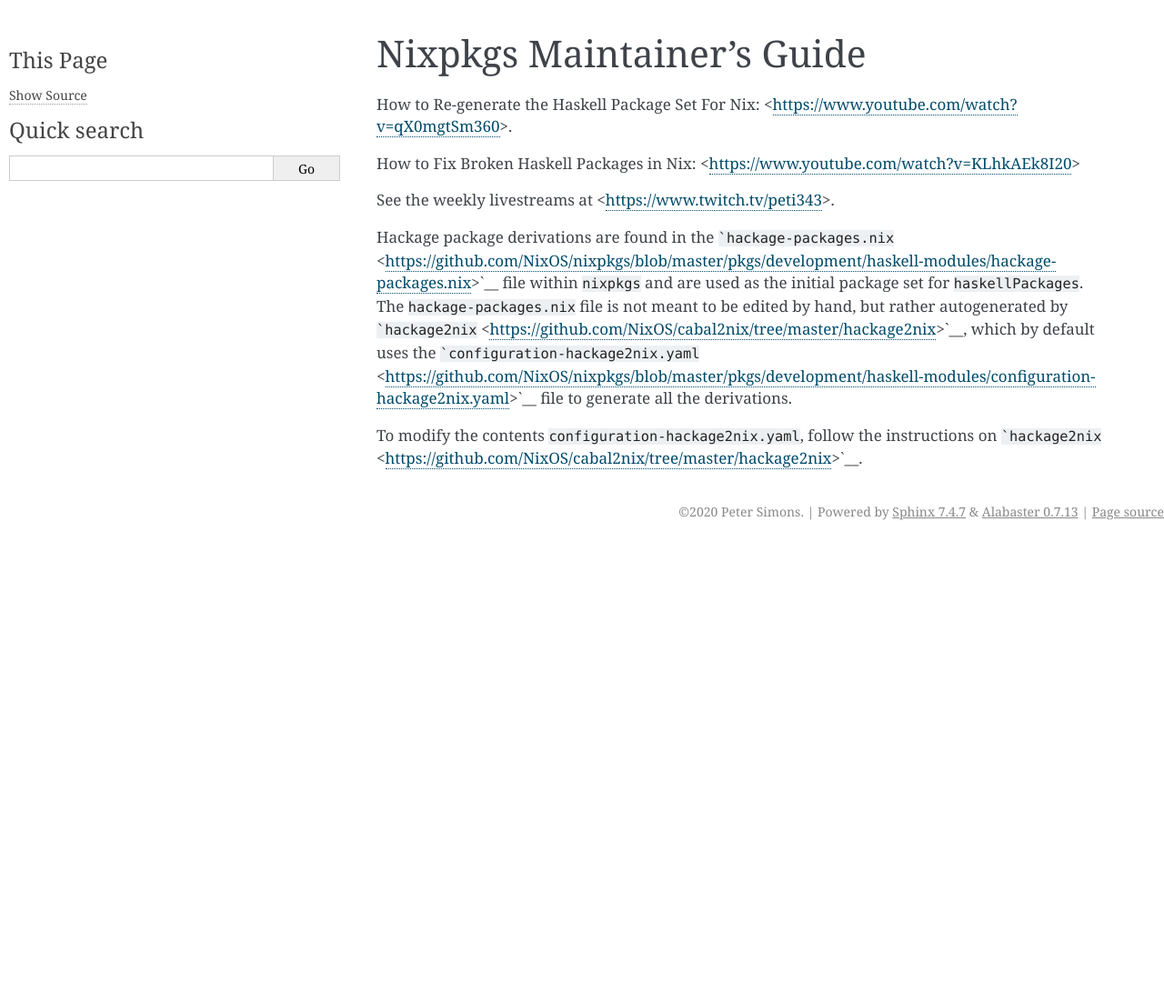
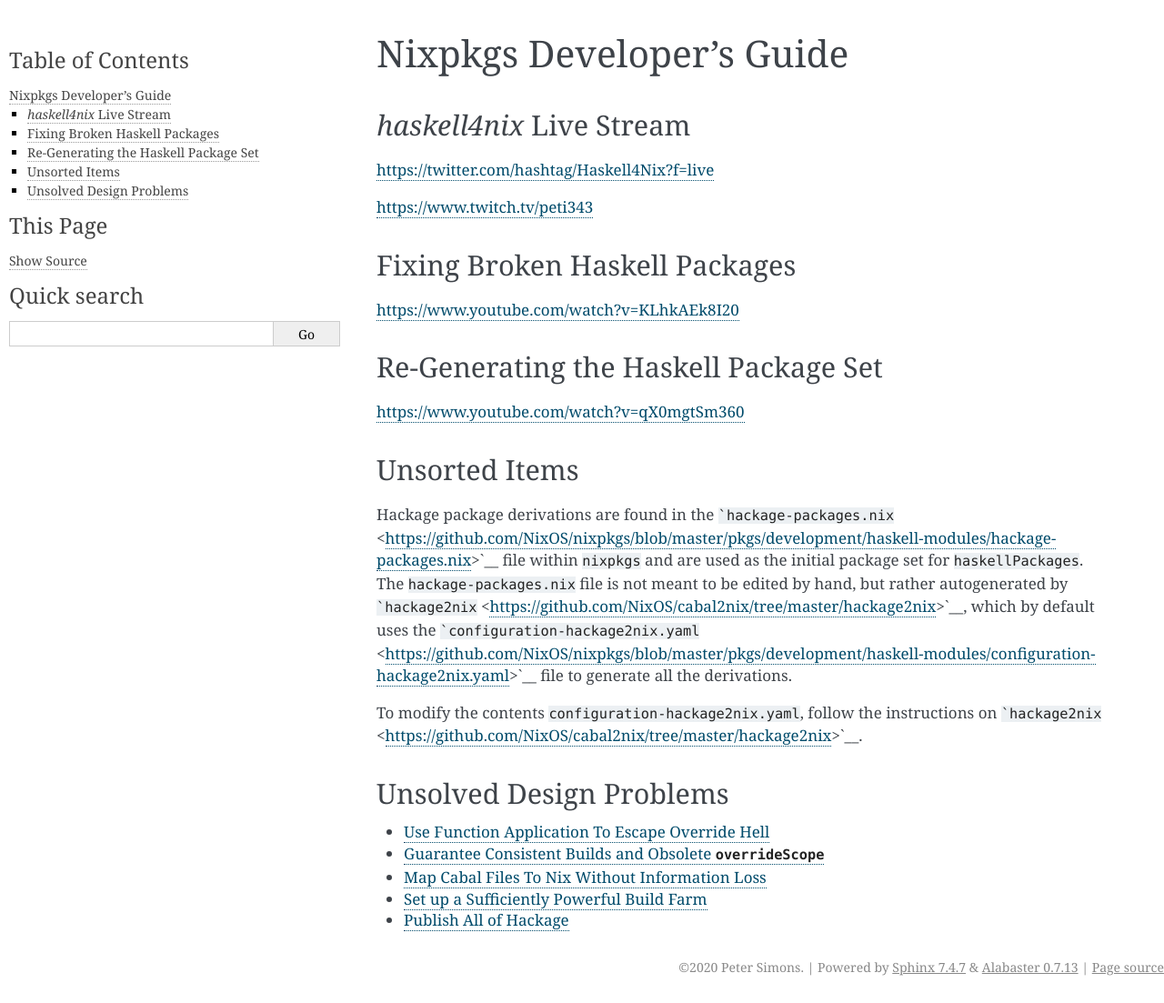
Before and after one commit to NixOS/cabal2nix, a Sphinx documentation site: the page built from doc/nixpkgs-developers-guide.rst, in a window 1280 px wide and 1103 px high. Shown: the whole window at 91% size. Built offline with Sphinx 7.4.7, drawn with Linux system fonts in a browser that asks for light colours.

Commit message:
Restructure the documentation.

````diff
--- a/doc/conf.py
+++ b/doc/conf.py
@@ -1,61 +1,35 @@
 # Configuration file for the Sphinx documentation builder.
 #
-# This file only contains a selection of the most common options. For a full
-# list see the documentation:
 # https://www.sphinx-doc.org/en/master/usage/configuration.html
-
-# -- Path setup --------------------------------------------------------------
-
-# If extensions (or modules to document with autodoc) are in another directory,
-# add these directories to sys.path here. If the directory is relative to the
-# documentation root, use os.path.abspath to make it absolute, like shown here.
-#
-# import os
-# import sys
-# sys.path.insert(0, os.path.abspath('.'))
-
+# https://alabaster.readthedocs.io/en/latest/customization.html
 
 # -- Project information -----------------------------------------------------
 
 project = 'haskell4nix'
 copyright = '2020 Peter Simons'
 author = 'Peter Simons'
-
-# The full version, including alpha/beta/rc tags
 release = '1'
-
 
 # -- General configuration ---------------------------------------------------
 
-# Add any Sphinx extension module names here, as strings. They can be
-# extensions coming with Sphinx (named 'sphinx.ext.*') or your custom
-# ones.
-extensions = [
-]
-
-# Add any paths that contain templates here, relative to this directory.
-templates_path = ['_templates']
-
-# List of patterns, relative to source directory, that match files and
-# directories to ignore when looking for source files.
-# This pattern also affects html_static_path and html_extra_path.
-exclude_patterns = ['_build', 'Thumbs.db', '.DS_Store']
-
+extensions = ['recommonmark']
+# templates_path = ['_templates']
+exclude_patterns = ['_build', 'slides']
 
 # -- Options for HTML output -------------------------------------------------
-
-# The theme to use for HTML and HTML Help pages.  See the documentation for
-# a list of builtin themes.
 #
 html_theme = 'alabaster'
 html_theme_options = {
-  # 'fixed_sidebar': False,
-  # 'sidebar_collapse': True,
-    'page_width': "100%",
-    'sidebar_width': "30%",
+    'canonical_url': 'https://hackage4nix.readthedocs.io/',
+    'fixed_sidebar': True,
+    'github_button': True,
+    'github_repo': 'cabal2nix',
+    'github_user': 'NixOS',
+    'page_width': '100%',
+    'show_related': False,
+    'show_relbars': False,
+    'sidebar_collapse': True,
+    'sidebar_width': '30%',
+    'travis_button': True,
 }
-
-# Add any paths that contain custom static files (such as style sheets) here,
-# relative to this directory. They are copied after the builtin static files,
-# so a file named "default.css" will overwrite the builtin "default.css".
-html_static_path = ['_static']
+#html_static_path = ['_static']
--- a/doc/other-resources.rst
+++ b/doc/external-resources.rst
@@ -1,6 +1,6 @@
-===============
-Other resources
-===============
+==================
+External Resources
+==================
 
 -  The Youtube video `Nix Loves
    Haskell <https://www.youtube.com/watch?v=BsBhi_r-OeE>`__ provides an
--- a/doc/index.rst
+++ b/doc/index.rst
@@ -6,9 +6,9 @@
    :hidden:
 
    nixpkgs-users-guide
-   nixpkgs-maintainers-guide
+   nixpkgs-developers-guide
    frequently-asked-questions
-   other-resources
+   external-resources
 
 ..
    Indices and tables
--- a/doc/nixpkgs-maintainers-guide.rst
+++ b/doc/nixpkgs-developers-guide.rst
@@ -1,12 +1,26 @@
-==========================
-Nixpkgs Maintainer's Guide
-==========================
+=========================
+Nixpkgs Developer's Guide
+=========================
 
-How to Re-generate the Haskell Package Set For Nix: <https://www.youtube.com/watch?v=qX0mgtSm360>.
+`haskell4nix` Live Stream
+=========================
 
-How to Fix Broken Haskell Packages in Nix: <https://www.youtube.com/watch?v=KLhkAEk8I20>
+https://twitter.com/hashtag/Haskell4Nix?f=live
 
-See the weekly livestreams at <https://www.twitch.tv/peti343>.
+https://www.twitch.tv/peti343
+
+Fixing Broken Haskell Packages
+==============================
+
+https://www.youtube.com/watch?v=KLhkAEk8I20
+
+Re-Generating the Haskell Package Set
+=====================================
+
+https://www.youtube.com/watch?v=qX0mgtSm360
+
+Unsorted Items
+==============
 
 Hackage package derivations are found in the
 ```hackage-packages.nix`` <https://github.com/NixOS/nixpkgs/blob/master/pkgs/development/haskell-modules/hackage-packages.nix>`__
@@ -21,3 +35,15 @@
 To modify the contents ``configuration-hackage2nix.yaml``, follow the
 instructions on
 ```hackage2nix`` <https://github.com/NixOS/cabal2nix/tree/master/hackage2nix>`__.
+
+Unsolved Design Problems
+========================
+
+.. toctree::
+   :maxdepth: 1
+
+   01-use-function-application-to-escape-override-hell
+   02-guarantee-consistent-builds-and-obsolete-overridescope
+   03-map-cabal-files-to-nix-without-information-loss
+   04-set-up-a-sufficiently-powerful-build-farm
+   05-publish-all-of-hackage
````
Also changed, not shown: doc/00-future-of-haskell-packaging-in-nixpkgs.md (deleted, +0 -41 lines), doc/nixpkgs-users-guide.rst (+7 -7 lines), doc/slides/hal8/hal8-folien.md (renamed from doc/hal8-folien.md), doc/slides/hal8/hal8.md (renamed from doc/hal8.md), doc/slides/nixcon-2015/nixcon-2015-slides.md (renamed from doc/nixcon-2015-slides.md), doc/slides/nixos-meetup-3/nixos-meetup-3-slides.md (renamed from doc/nixos-meetup-3-slides.md), 16 other files.
